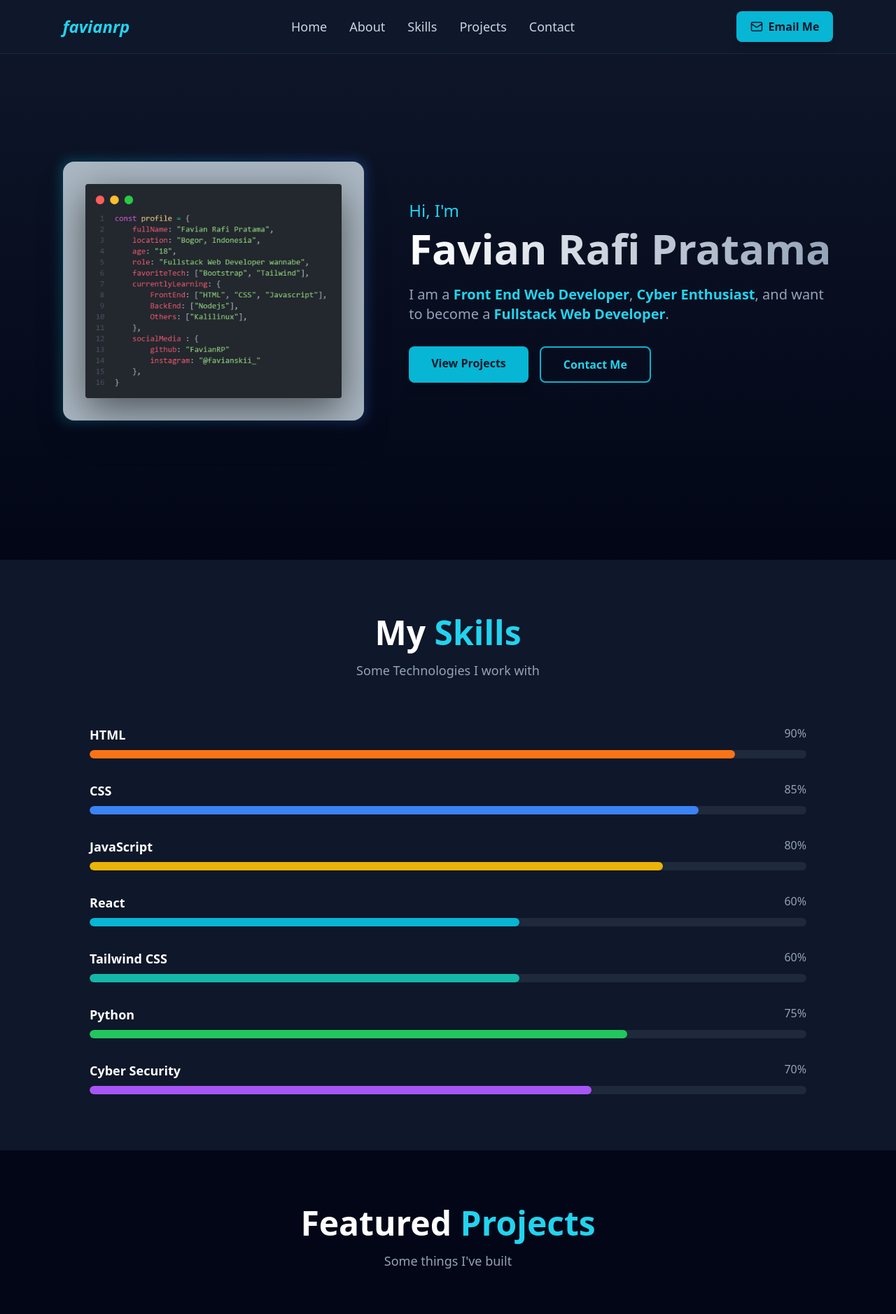
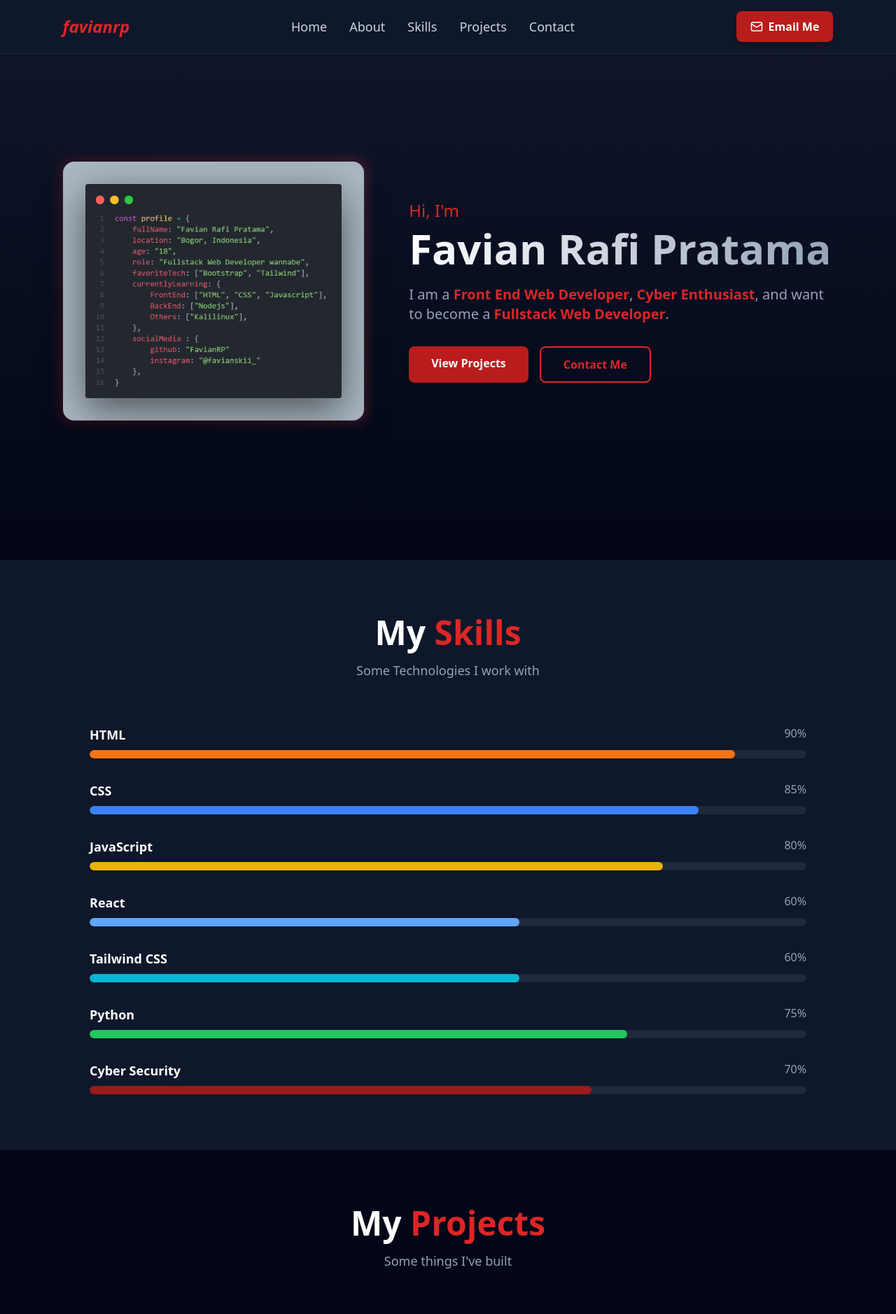
Before and after one commit to FavianRP/portfolio, a React (Vite) app: page / in a window 1280 px wide. Shown: the top 1878 px of the page at 70% size. Built offline with nearby package versions, Linux system fonts and the light colour scheme.

Commit message:
updating color

```diff
--- a/src/App.jsx
+++ b/src/App.jsx
@@ -41,7 +41,7 @@ function Navbar() {
           href="#home"
           className="text-2xl font-bold italic hover:scale-105 transition-transform"
         >
-          <span className="text-cyan-400">favianrp</span>
+          <span className="text-red-600">favianrp</span>
         </a>
 
         {/* Desktop Navigation */}
@@ -50,10 +50,10 @@ function Navbar() {
             <a
               key={link.name}
               href={link.href}
-              className="text-slate-300 hover:text-cyan-400 transition-colors duration-200 text-lg relative group"
+              className="text-slate-300 hover:text-red-600 transition-colors duration-200 text-lg relative group"
             >
               {link.name}
-              <span className="absolute bottom-0 left-0 w-0 h-0.5 bg-cyan-400 group-hover:w-full transition-all duration-300"></span>
+              <span className="absolute bottom-0 left-0 w-0 h-0.5 bg-red-600 group-hover:w-full transition-all duration-300"></span>
             </a>
           ))}
         </div>
@@ -62,7 +62,7 @@ function Navbar() {
         <div className="flex items-center space-x-4">
           <a
             href="#contact"
-            className="hidden sm:flex items-center gap-2 bg-cyan-500 hover:bg-cyan-600 text-slate-900 px-5 py-2.5 rounded-lg font-semibold shadow-lg hover:shadow-cyan-500/50 transition-all duration-300 hover:scale-105"
+            className="hidden sm:flex items-center gap-2 bg-red-700 hover:bg-red-600 text-white px-5 py-2.5 rounded-lg font-semibold shadow-lg hover:shadow-red-700/50 transition-all duration-300 hover:scale-105"
           >
             <Mail size={18} />
             Email Me
@@ -70,7 +70,7 @@ function Navbar() {
 
           {/* Hamburger Button */}
           <button
-            className="md:hidden text-slate-300 hover:text-cyan-400 transition-colors p-2"
+            className="md:hidden text-slate-300 hover:text-red-600 transition-colors p-2"
             onClick={() => setIsOpen(!isOpen)}
             aria-label="Toggle menu"
           >
@@ -95,7 +95,7 @@ function Navbar() {
       >
         {/* Close Button */}
         <button
-          className="absolute top-6 right-6 text-slate-300 hover:text-cyan-400 transition-colors"
+          className="absolute top-6 right-6 text-slate-300 hover:text-red-600 transition-colors"
           onClick={() => setIsOpen(false)}
           aria-label="Close menu"
         >
@@ -104,7 +104,7 @@ function Navbar() {
 
         {/* Mobile Logo */}
         <div className="px-6 pt-6 pb-8 border-b border-slate-800">
-          <span className="text-2xl font-bold italic text-cyan-400">favianrp</span>
+          <span className="text-2xl font-bold italic text-red-600">favianrp</span>
         </div>
 
         {/* Mobile Links */}
@@ -114,7 +114,7 @@ function Navbar() {
               key={link.name}
               href={link.href}
               onClick={() => setIsOpen(false)}
-              className="text-slate-300 hover:text-cyan-400 hover:bg-slate-800 px-4 py-3 rounded-lg transition-all duration-200 text-lg"
+              className="text-slate-300 hover:text-red-600 hover:bg-slate-800 px-4 py-3 rounded-lg transition-all duration-200 text-lg"
             >
               {link.name}
             </a>
@@ -124,7 +124,7 @@ function Navbar() {
           <a
             href="#contact"
             onClick={() => setIsOpen(false)}
-            className="flex items-center justify-center gap-2 bg-cyan-500 hover:bg-cyan-600 text-slate-900 px-4 py-3 rounded-lg font-semibold shadow-lg mt-6 transition-all duration-300"
+            className="flex items-center justify-center gap-2 bg-red-700 hover:bg-red-600 text-white px-4 py-3 rounded-lg font-semibold shadow-lg mt-6 transition-all duration-300"
           >
             <Mail size={18} />
             Email Me
@@ -163,10 +163,10 @@ export default function App() {
     { name: "HTML", level: 90, color: "bg-orange-500" },
     { name: "CSS", level: 85, color: "bg-blue-500" },
     { name: "JavaScript", level: 80, color: "bg-yellow-500" },
-    { name: "React", level: 60, color: "bg-cyan-500" },
-    { name: "Tailwind CSS", level: 60, color: "bg-teal-500" },
+    { name: "React", level: 60, color: "bg-blue-400" },
+    { name: "Tailwind CSS", level: 60, color: "bg-cyan-500" },
     { name: "Python", level: 75, color: "bg-green-500" },
-    { name: "Cyber Security", level: 70, color: "bg-purple-500" }
+    { name: "Cyber Security", level: 70, color: "bg-red-800" }
   ];
 
   const projects = [
@@ -212,7 +212,7 @@ export default function App() {
               }`}
             >
               <div className="relative group">
-                <div className="absolute -inset-1 bg-gradient-to-r from-cyan-500 to-blue-500 rounded-2xl blur opacity-25 group-hover:opacity-50 transition duration-300"></div>
+                <div className="absolute -inset-1 bg-gradient-to-r from-red-700 to-red-500 rounded-2xl blur opacity-25 group-hover:opacity-50 transition duration-300"></div>
                 <div className="relative rounded-2xl overflow-hidden shadow-2xl">
                   <img
                     src={profile}
@@ -229,26 +229,26 @@ export default function App() {
                 isVisible.home ? "opacity-100 translate-x-0" : "opacity-0 translate-x-10"
               }`}
             >
-              <h4 className="text-xl md:text-2xl font-medium text-cyan-400 mb-2">
+              <h4 className="text-xl md:text-2xl font-medium text-red-600 mb-2">
                 Hi, I'm
               </h4>
               <h1 className="text-4xl md:text-6xl font-bold mb-4 bg-gradient-to-r from-white to-slate-400 bg-clip-text text-transparent typing">
                 Favian Rafi Pratama
               </h1>
               <p className="text-lg md:text-xl leading-relaxed text-slate-400 mb-8">
-                I am a <span className="text-cyan-400 font-semibold">Front End Web Developer</span>, <span className="text-cyan-400 font-semibold">Cyber Enthusiast</span>, and want to become a <span className="text-cyan-400 font-semibold">Fullstack Web Developer</span>.
+                I am a <span className="text-red-600 font-semibold">Front End Web Developer</span>, <span className="text-red-600 font-semibold">Cyber Enthusiast</span>, and want to become a <span className="text-red-600 font-semibold">Fullstack Web Developer</span>.
               </p>
 
               <div className="flex flex-wrap gap-4">
                 <a
                   href="#projects"
-                  className="bg-cyan-500 hover:bg-cyan-600 text-slate-900 px-8 py-3 rounded-lg font-semibold shadow-lg hover:shadow-cyan-500/50 transition-all duration-300 hover:scale-105"
+                  className="bg-red-700 hover:bg-red-600 text-white px-8 py-3 rounded-lg font-semibold shadow-lg hover:shadow-red-700/50 transition-all duration-300 hover:scale-105"
                 >
                   View Projects
                 </a>
                 <a
                   href="#contact"
-                  className="border-2 border-cyan-500 text-cyan-400 hover:bg-cyan-500 hover:text-slate-900 px-8 py-3 rounded-lg font-semibold transition-all duration-300 hover:scale-105"
+                  className="border-2 border-red-600 text-red-600 hover:bg-red-600 hover:text-white px-8 py-3 rounded-lg font-semibold transition-all duration-300 hover:scale-105"
                 >
                   Contact Me
                 </a>
@@ -270,7 +270,7 @@ export default function App() {
             }`}
           >
             <h2 className="text-4xl md:text-5xl font-bold mb-4">
-              My <span className="text-cyan-400">Skills</span>
+              My <span className="text-red-600">Skills</span>
             </h2>
             <p className="text-slate-400 text-lg">Some Technologies I work with</p>
           </div>
@@ -317,7 +317,7 @@ export default function App() {
             }`}
           >
             <h2 className="text-4xl md:text-5xl font-bold mb-4">
-              Featured <span className="text-cyan-400">Projects</span>
+              My <span className="text-red-600">Projects</span>
             </h2>
             <p className="text-slate-400 text-lg">Some things I've built</p>
           </div>
@@ -326,14 +326,14 @@ export default function App() {
             {projects.map((project, index) => (
               <div
                 key={project.title}
-                className={`bg-slate-900 rounded-xl overflow-hidden shadow-lg hover:shadow-cyan-500/20 transition-all duration-500 hover:-translate-y-2 ${
+                className={`bg-slate-900 rounded-xl overflow-hidden shadow-lg hover:shadow-red-700/20 transition-all duration-500 hover:-translate-y-2 ${
                   isVisible.projects
                     ? "opacity-100 translate-y-0"
                     : "opacity-0 translate-y-10"
                 }`}
                 style={{ transitionDelay: `${index * 150}ms` }}
               >
-                <div className="h-48 bg-gradient-to-br from-cyan-500/20 to-blue-500/20 flex items-center justify-center">
+                <div className="h-48 bg-gradient-to-br from-red-700/20 to-red-600/20 flex items-center justify-center">
                     <img
                       src={project.image}
                       alt={project.title}
@@ -347,7 +347,7 @@ export default function App() {
                     {project.tech.map((tech) => (
                       <span
                         key={tech}
-                        className="bg-cyan-500/10 text-cyan-400 px-3 py-1 rounded-full text-sm"
+                        className="bg-red-700/10 text-red-500 px-3 py-1 rounded-full text-sm"
                       >
                         {tech}
                       </span>
@@ -357,7 +357,7 @@ export default function App() {
                     href={project.link}
                     target="_blank"
                     rel="noopener noreferrer"
-                    className="inline-flex items-center gap-2 text-cyan-400 hover:text-cyan-300 transition-colors"
+                    className="inline-flex items-center gap-2 text-red-500 hover:text-red-400 transition-colors"
                   >
                     View Project <ExternalLink size={16} />
                   </a>
@@ -380,7 +380,7 @@ export default function App() {
             }`}
           >
             <h2 className="text-4xl md:text-5xl font-bold mb-6">
-              Get In <span className="text-cyan-400">Touch</span>
+              Get In <span className="text-red-600">Touch</span>
             </h2>
             <p className="text-slate-400 text-lg mb-12 max-w-2xl mx-auto">
               I'm currently open to new opportunities and collaborations.
@@ -389,7 +389,7 @@ export default function App() {
 
             <a
               href="mailto:favianrp@example.com"
-              className="inline-flex items-center gap-3 bg-cyan-500 hover:bg-cyan-600 text-slate-900 px-10 py-4 rounded-lg font-bold text-lg shadow-lg hover:shadow-cyan-500/50 transition-all duration-300 hover:scale-105 mb-12"
+              className="inline-flex items-center gap-3 bg-red-700 hover:bg-red-600 text-white px-10 py-4 rounded-lg font-bold text-lg shadow-lg hover:shadow-red-700/50 transition-all duration-300 hover:scale-105 mb-12"
             >
               <Mail size={24} />
               Send Me an Email
@@ -406,7 +406,7 @@ export default function App() {
 
         <div className="flex justify-center gap-6 mb-8">
           <a
-            className="text-slate-400 hover:text-cyan-400 transition-all duration-300 hover:scale-110"
+            className="text-slate-400 hover:text-red-600 transition-all duration-300 hover:scale-110"
             href="https://instagram.com/favianskii_"
             target="_blank"
             rel="noopener noreferrer"
@@ -416,7 +416,7 @@ export default function App() {
           </a>
 
           <a
-            className="text-slate-400 hover:text-cyan-400 transition-all duration-300 hover:scale-110"
+            className="text-slate-400 hover:text-red-600 transition-all duration-300 hover:scale-110"
             href="https://github.com/FavianRP"
             target="_blank"
             rel="noopener noreferrer"
@@ -426,7 +426,7 @@ export default function App() {
           </a>
 
           <a
-            className="text-slate-400 hover:text-cyan-400 transition-all duration-300 hover:scale-110"
+            className="text-slate-400 hover:text-red-600 transition-all duration-300 hover:scale-110"
             href="www.linkedin.com/in/favianrafipratama"
             target="_blank"
             rel="noopener noreferrer"
--- a/src/components/Navbar.jsx
+++ b/src/components/Navbar.jsx
@@ -35,7 +35,7 @@ export default function Navbar() {
           href="#home"
           className="text-2xl font-bold italic hover:scale-105 transition-transform"
         >
-          <span className="text-cyan-400">favianrp</span>
+          <span className="text-red-400">favianrp</span>
         </a>
 
         {/* Desktop Navigation */}
@@ -44,10 +44,10 @@ export default function Navbar() {
             <a
               key={link.name}
               href={link.href}
-              className="text-slate-300 hover:text-cyan-400 transition-colors duration-200 text-lg relative group"
+              className="text-slate-300 hover:text-red-400 transition-colors duration-200 text-lg relative group"
             >
               {link.name}
-              <span className="absolute bottom-0 left-0 w-0 h-0.5 bg-cyan-400 group-hover:w-full transition-all duration-300"></span>
+              <span className="absolute bottom-0 left-0 w-0 h-0.5 bg-red-400 group-hover:w-full transition-all duration-300"></span>
             </a>
           ))}
         </div>
@@ -56,7 +56,8 @@ export default function Navbar() {
         <div className="flex items-center space-x-4">
           <a
             href="#contact"
-            className="hidden sm:flex items-center gap-2 bg-cyan-500 hover:bg-cyan-600 text-slate-900 px-5 py-2.5 rounded-lg font-semibold shadow-lg hover:shadow-cyan-500/50 transition-all duration-300 hover:scale-105"
+            className="hidden sm:flex items-center gap-2 bg-red-500 hover:bg-red-600 text-slate-900 px-5 py-2.5 rounded-lg font-semibold shadow-lg hover:shadow-red
+            -500/50 transition-all duration-300 hover:scale-105"
           >
             <Mail size={18} />
             Email Me
@@ -64,7 +65,7 @@ export default function Navbar() {
 
           {/* Hamburger Button */}
           <button
-            className="md:hidden text-slate-300 hover:text-cyan-400 transition-colors p-2"
+            className="md:hidden text-slate-300 hover:text-red-400 transition-colors p-2"
             onClick={() => setIsOpen(!isOpen)}
             aria-label="Toggle menu"
           >
@@ -89,7 +90,7 @@ export default function Navbar() {
       >
         {/* Close Button */}
         <button
-          className="absolute top-6 right-6 text-slate-300 hover:text-cyan-400 transition-colors"
+          className="absolute top-6 right-6 text-slate-300 hover:text-red-400 transition-colors"
           onClick={() => setIsOpen(false)}
           aria-label="Close menu"
         >
@@ -98,7 +99,7 @@ export default function Navbar() {
 
         {/* Mobile Logo */}
         <div className="px-6 pt-6 pb-8 border-b border-slate-800">
-          <span className="text-2xl font-bold italic text-cyan-400">favianrp</span>
+          <span className="text-2xl font-bold italic text-red-400">favianrp</span>
         </div>
 
         {/* Mobile Links */}
@@ -108,7 +109,7 @@ export default function Navbar() {
               key={link.name}
               href={link.href}
               onClick={() => setIsOpen(false)}
-              className="text-slate-300 hover:text-cyan-400 hover:bg-slate-800 px-4 py-3 rounded-lg transition-all duration-200 text-lg"
+              className="text-slate-300 hover:text-red-400 hover:bg-slate-800 px-4 py-3 rounded-lg transition-all duration-200 text-lg"
             >
               {link.name}
             </a>
@@ -118,7 +119,7 @@ export default function Navbar() {
           <a
             href="#contact"
             onClick={() => setIsOpen(false)}
-            className="flex items-center justify-center gap-2 bg-cyan-500 hover:bg-cyan-600 text-slate-900 px-4 py-3 rounded-lg font-semibold shadow-lg mt-6 transition-all duration-300"
+            className="flex items-center justify-center gap-2 bg-red-500 hover:bg-red-600 text-slate-900 px-4 py-3 rounded-lg font-semibold shadow-lg mt-6 transition-all duration-300"
           >
             <Mail size={18} />
             Email Me
@@ -131,29 +132,29 @@ export default function Navbar() {
         <section id="home" className="min-h-screen flex items-center justify-center bg-gradient-to-b from-slate-900 to-slate-950">
           <div className="text-center px-6">
             <h1 className="text-5xl md:text-7xl font-bold mb-4">
-              Hi, I'm <span className="text-cyan-400">Favian</span>
+              Hi, I'm <span className="text-red-400">Favian</span>
             </h1>
-            <p className="text-xl text-slate-400">Web Developer & Designer</p>
+            <p className="text-xl text-slate-400">Web Developer & Cyber Security Enthusiast</p>
           </div>
         </section>
 
         <section id="skills" className="min-h-screen flex items-center justify-center bg-slate-900">
           <div className="text-center px-6">
-            <h2 className="text-4xl font-bold mb-4 text-cyan-400">Skills</h2>
+            <h2 className="text-4xl font-bold mb-4 text-red-400">Skills</h2>
             <p className="text-slate-400">My technical expertise</p>
           </div>
         </section>
 
         <section id="projects" className="min-h-screen flex items-center justify-center bg-slate-950">
           <div className="text-center px-6">
-            <h2 className="text-4xl font-bold mb-4 text-cyan-400">Projects</h2>
+            <h2 className="text-4xl font-bold mb-4 text-red-400">Projects</h2>
             <p className="text-slate-400">Things I've built</p>
           </div>
         </section>
 
         <section id="contact" className="min-h-screen flex items-center justify-center bg-slate-900">
           <div className="text-center px-6">
-            <h2 className="text-4xl font-bold mb-4 text-cyan-400">Contact</h2>
+            <h2 className="text-4xl font-bold mb-4 text-red-400">Contact</h2>
             <p className="text-slate-400">Let's work together</p>
           </div>
         </section>
```
